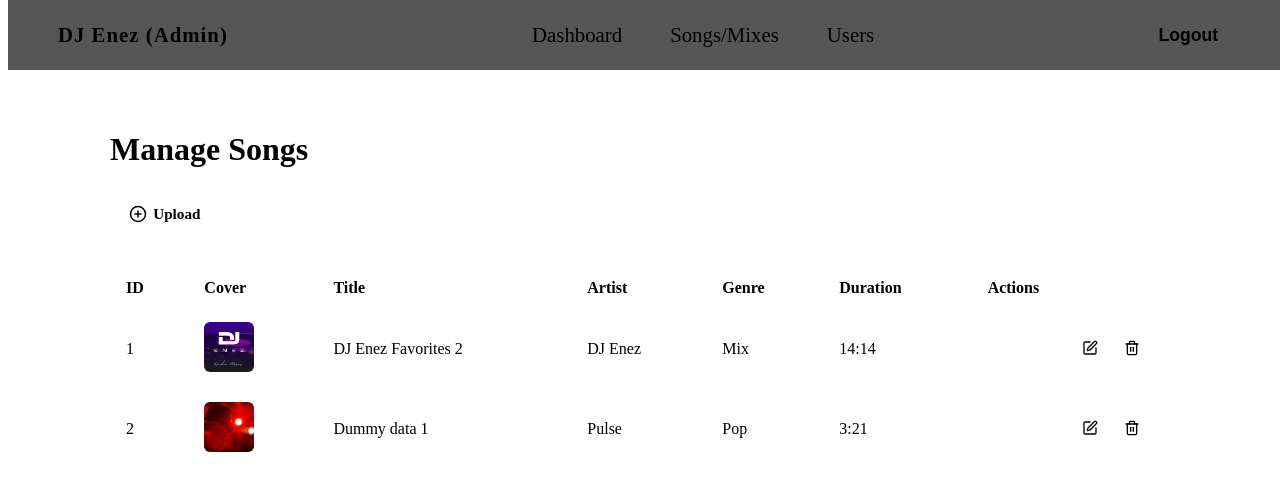
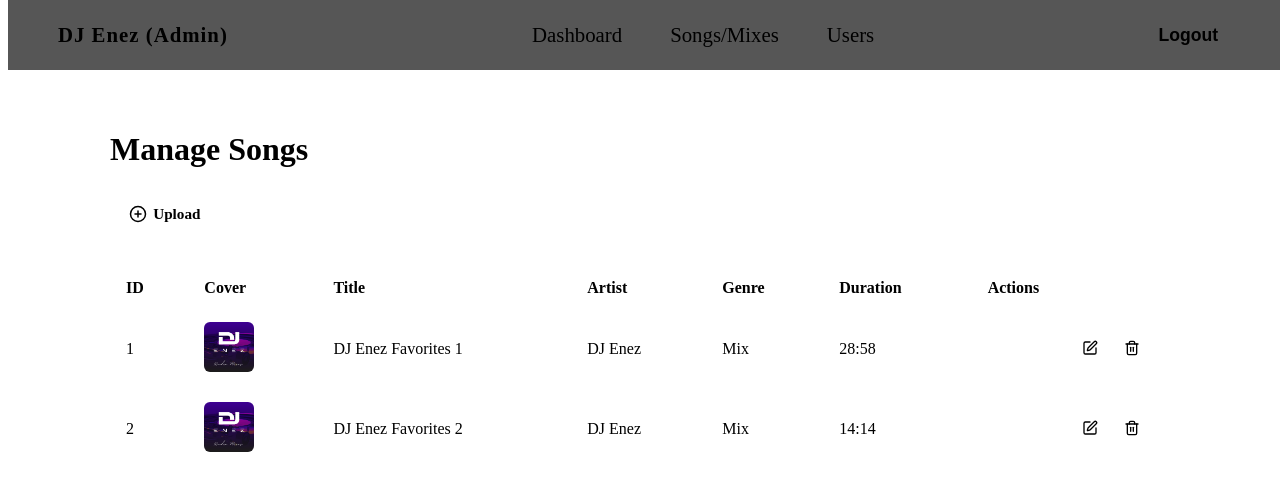
Before and after one commit to Pityesz1332/music-website, a React (Vite) app: page /admin/songs in a window 1280 px wide. Shown: the top 490 px of the page. Built offline with nearby package versions, Linux system fonts and the light colour scheme; the HTML template or start-up script is replaced by a standard one.

Commit message:
Bugfix (playbar)

```diff
--- a/src/data/songs.json
+++ b/src/data/songs.json
@@ -1,6 +1,17 @@
 [
     {
         "id": 1,
+        "title": "DJ Enez Favorites 1",
+        "artist": "DJ Enez",
+        "genre": "Mix",
+        "duration": "28:58",
+        "cover": "/covers/Radio-mixes.png",
+        "src": "/songs/Dj-Enez-Favorites-1.mp3",
+        "defaultBgVideo": "/assets/animation1.mp4",
+        "playingBgVideo": "/assets/waveform-to3.mp4"
+    },
+    {
+        "id": 2,
         "title": "DJ Enez Favorites 2",
         "artist": "DJ Enez",
         "genre": "Mix",
@@ -9,16 +20,5 @@
         "src": "/songs/Dj-Enez-Favorites-2.mp3",
         "defaultBgVideo": "/assets/animation1.mp4",
         "playingBgVideo": "/assets/waveform-to3.mp4"
-    },
-    {
-        "id": 2,
-        "title": "Dummy data 1",
-        "artist": "Pulse",
-        "genre": "Pop",
-        "duration": "3:21",
-        "cover": "/dummy-data/dummy1.jpg",
-        "src": "song",
-        "defaultBgVideo": "/assets/animation1.mp4",
-        "playingBgVideo": "/assets/waveform-to3.mp4"
     }
 ]
--- a/src/pages/SongPage.jsx
+++ b/src/pages/SongPage.jsx
@@ -32,7 +32,7 @@ function SongPage() {
         }
     }, [state?.playlist, playlist.length, setPlaylist]);
 
-    useEffect(() => {
+    {/* useEffect(() => {
         console.log("Effect 2 running");
         const songId = Number(id);
         if (!songId) return;
@@ -41,7 +41,7 @@ function SongPage() {
         if (found && (!currentSong || currentSong.id !== songId)) {
             playSong(found);
         }
-    }, [id, state?.playlist, currentSong?.id]);
+    }, [id, state?.playlist, currentSong?.id]); */}
 
     useEffect(() => {
         if (!currentSong || !playlistRef.current) return;
```
Also changed, not shown: 1 other file (tests, documents, lock files or other folders).
